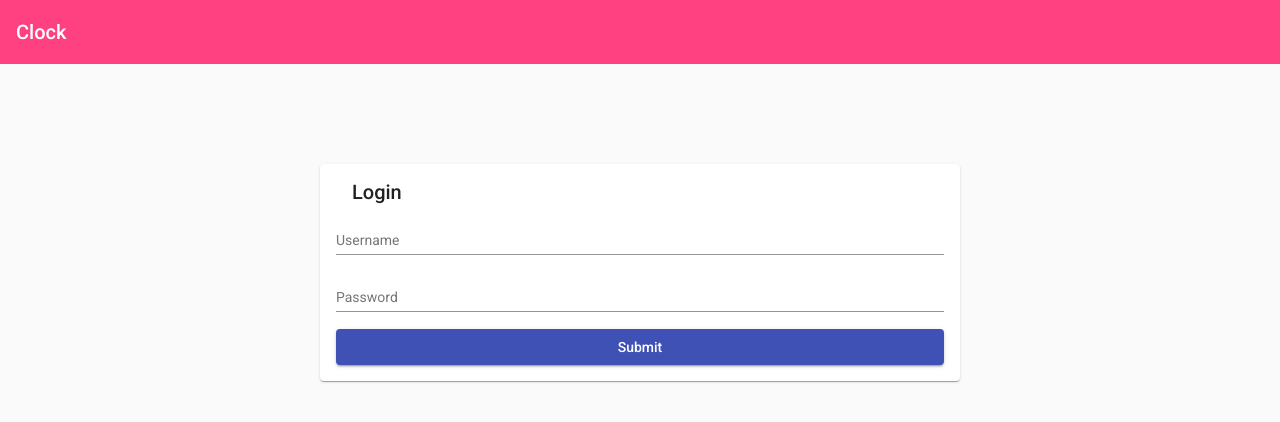
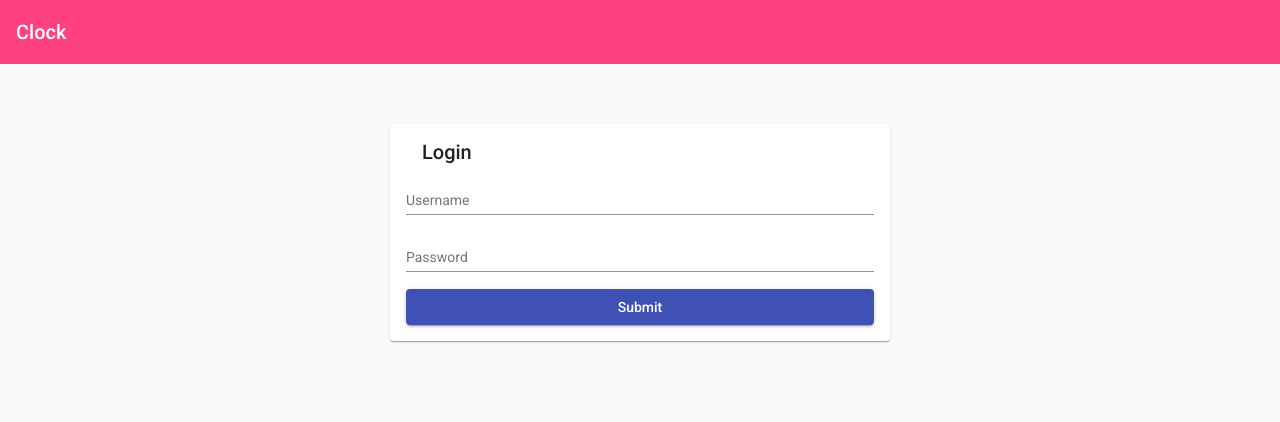
Before and after one commit to han003/clock, an Angular app: page / in a window 1280 px wide. Shown: the top 422 px of the page. Built offline with nearby package versions, Linux system fonts and the light colour scheme.

Commit message:
Margin and flex

```diff
--- a/src/app/app.component.html
+++ b/src/app/app.component.html
@@ -1,5 +1,5 @@
 <clock-header></clock-header>
 
 <div id="content" fxLayout="row" fxLayoutAlign="center center">
-  <clock-login fxFlex="50"></clock-login>
+  <clock-login fxFlex="100" fxFlex.xs="100" fxFlex.sm="60" fxFlex.md="50" fxFlex.lg="40" fxFlex.xl="35"></clock-login>
 </div>
--- a/src/app/app.component.scss
+++ b/src/app/app.component.scss
@@ -1,3 +1,3 @@
 #content {
-  margin-top: 100px;
+  margin: 60px 15px 0 15px;
 }
```
